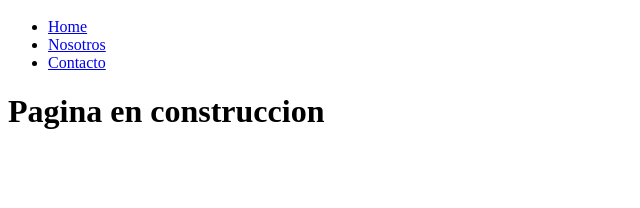
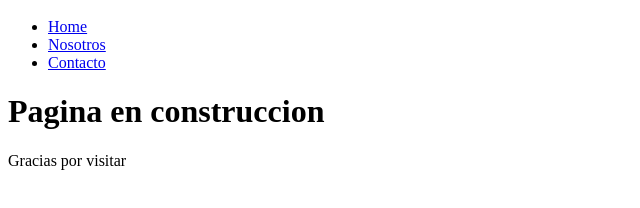
Before and after one commit to Binnnnu/clase4.git.ramas, a plain HTML site: page index.html in a window 1280 px wide. Shown: the part 60-268 px from the top of the page, without its empty margins (0-640 px from the left). Drawn offline with Linux system fonts and the light colour scheme.

Commit message:
add: footer

```diff
--- a/index.html
+++ b/index.html
@@ -17,5 +17,8 @@
       </nav>
     </header>
     <h1>Pagina en construccion</h1>
+    <footer>
+      <p>Gracias por visitar</p>
+    </footer>
   </body>
 </html>
```
